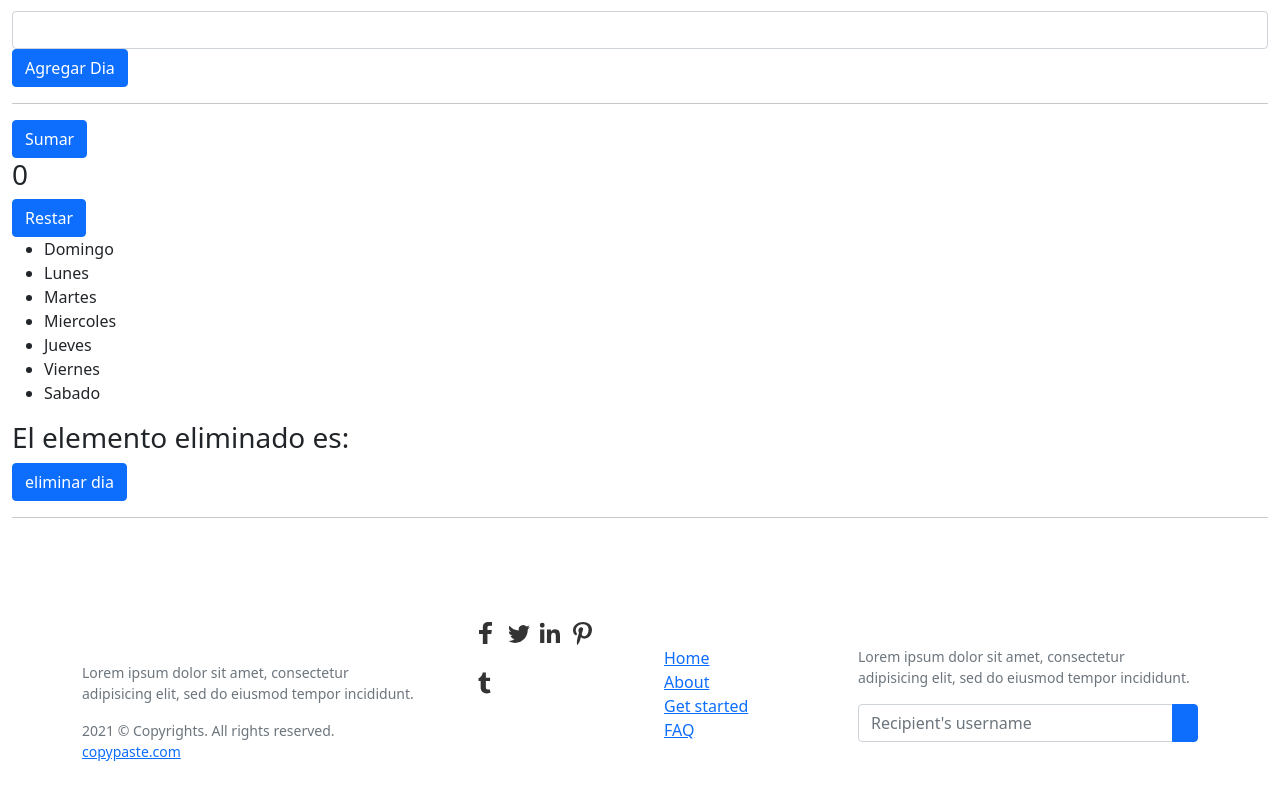
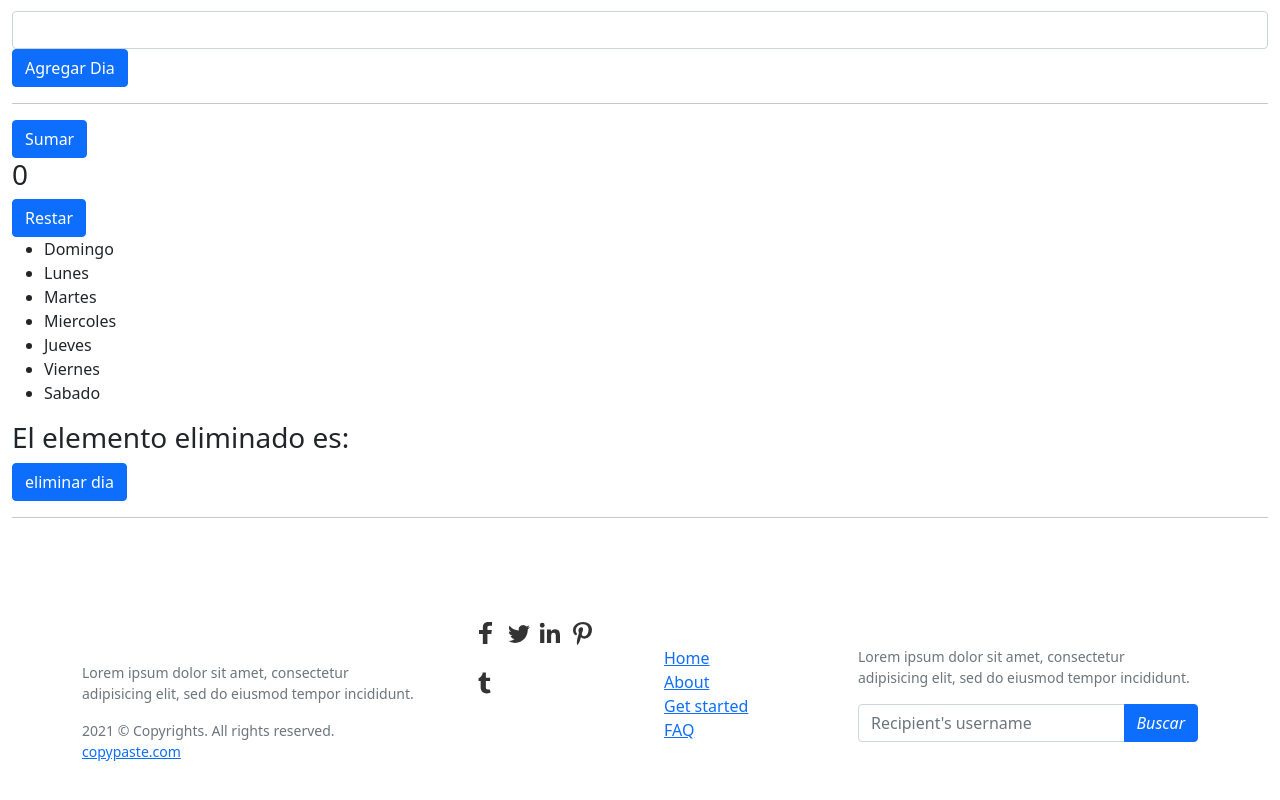
Before and after one commit to development6/angular-app1, an Angular app: page / in a window 1280 px wide. Shown: the part 821-1621 px from the top of the page. Built offline with nearby package versions, Linux system fonts and the light colour scheme; no server answers.

Commit message:
footer 2

```diff
--- a/src/app/compartida/footer/footer.component.html
+++ b/src/app/compartida/footer/footer.component.html
@@ -60,7 +60,7 @@
                 <form action="#">
                     <div class="input-group mb-3">
                         <input class="form-control" type="text" placeholder="Recipient's username" aria-label="Recipient's username" aria-describedby="button-addon2">
-                        <button class="btn btn-primary" id="button-addon2" type="button"><i class="fas fa-paper-plane"></i></button>
+                        <button class="btn btn-primary" id="button-addon2" type="button"><i class="fas fa-paper-plane">Buscar</i></button>
                     </div>
                 </form>
             </div>
```
